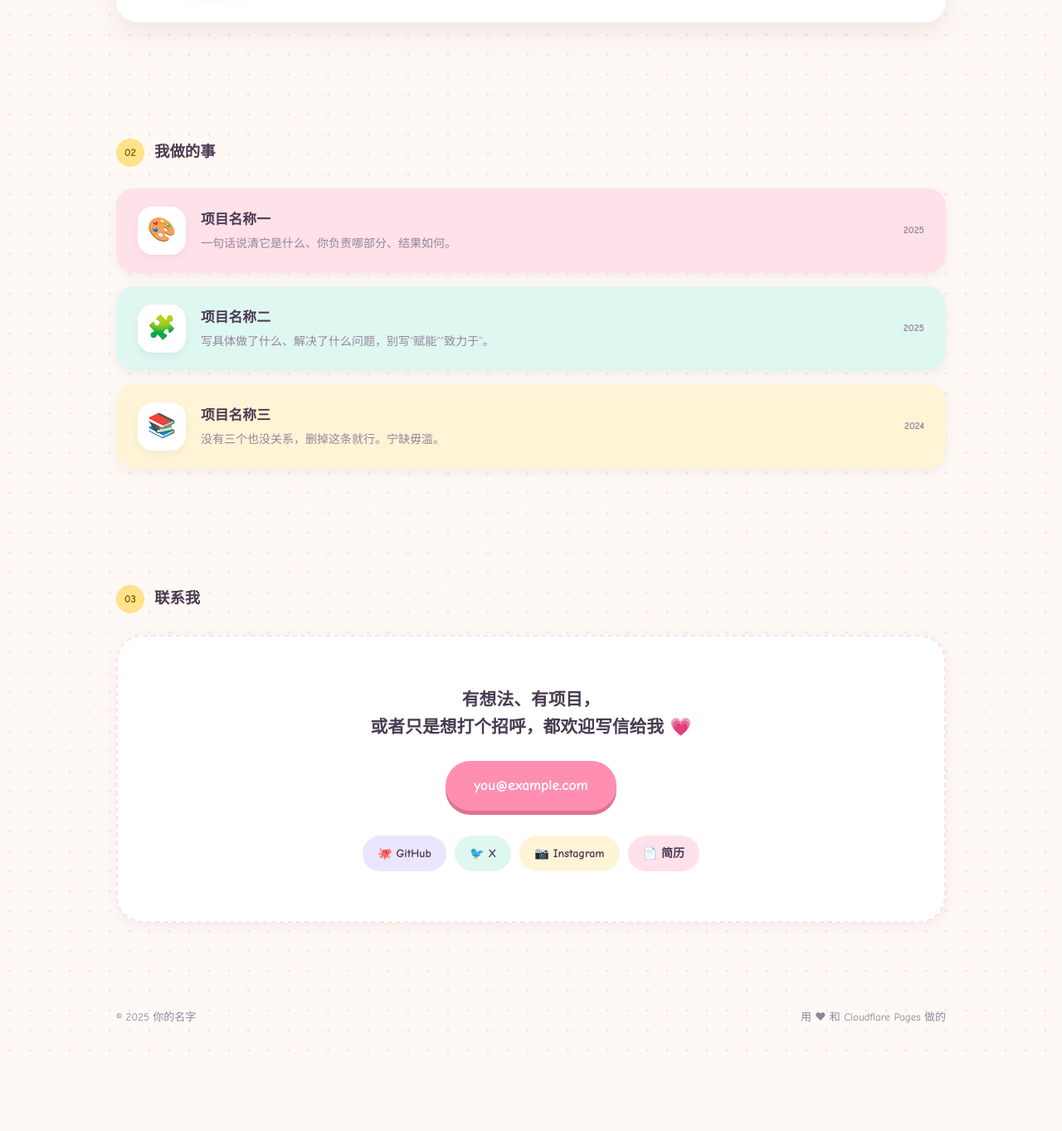
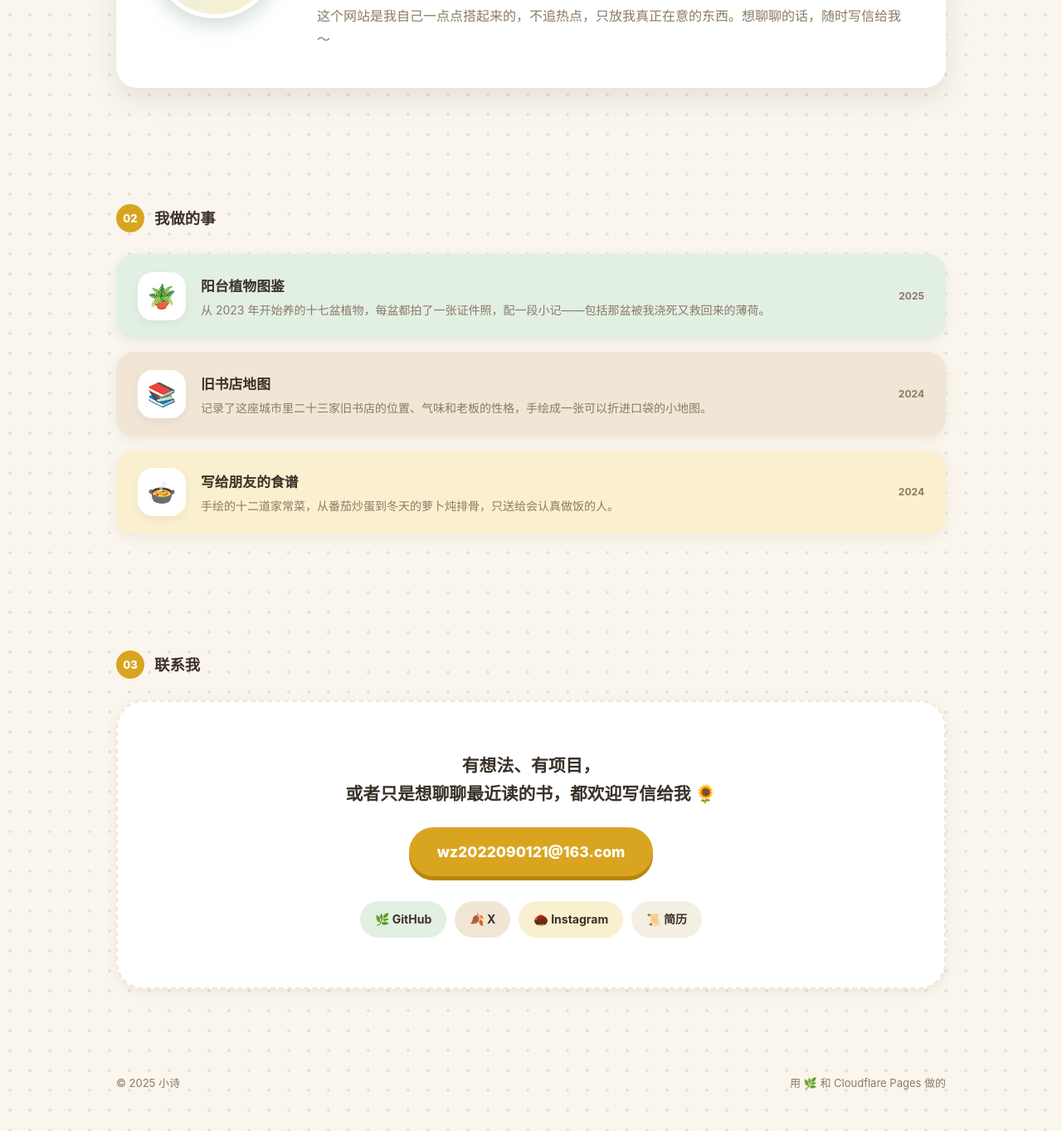
Before and after one commit to wz2022090121-dev/my-home, a plain HTML site: page index.html in a window 1280 px wide. Shown: the part 1002-2365 px from the top of the page at 83% size. Before the commit the page ends 2285 px from the top, so only its background shows below. Drawn offline with Linux system fonts and the light colour scheme.

Commit message:
Update index.html

```diff
--- a/index.html
+++ b/index.html
@@ -3,29 +3,28 @@
 <head>
 <meta charset="UTF-8" />
 <meta name="viewport" content="width=device-width, initial-scale=1" />
-<title>你的名字 ✨ 个人空间</title>
+<title>小诗 ✿ 个人空间</title>
 <script>document.documentElement.classList.add('js')</script>
 <style>
   :root {
-    /* ===== 换配色，改下面这 6 组就行 ===== */
-    --bg: #fff9f5;
-    --ink: #4a3b52;
-    --muted: #93859a;
-    --pink: #ff8fb1;
-    --pink-soft: #ffe1ea;
-    --mint: #7ed9c3;
-    --mint-soft: #dff7f1;
-    --lemon: #ffe28a;
-    --lemon-soft: #fff4d6;
-    --lavender: #c9b6f7;
-    --lavender-soft: #ece5ff;
+    --bg: #faf6ee;
+    --ink: #3a3128;
+    --muted: #8a7a66;
+    --green: #4f7f5e;
+    --green-deep: #35604a;
+    --green-soft: #e2efe3;
+    --brown: #8b6b47;
+    --brown-soft: #f1e6d6;
+    --gold: #d9a521;
+    --gold-soft: #faf0cf;
+    --cream-soft: #f3efe2;
 
     --card: #ffffff;
-    --shadow-sm: 0 4px 14px rgba(74, 59, 82, .07);
-    --shadow: 0 12px 32px rgba(74, 59, 82, .10);
+    --shadow-sm: 0 4px 14px rgba(58, 49, 40, .07);
+    --shadow: 0 12px 32px rgba(58, 49, 40, .11);
     --radius: 26px;
     --max: 1000px;
-    --font: "Yuanti SC", "YouYuan", "幼圆", "Chalkboard SE", "Comic Sans MS",
+    --font: "Yuanti SC", "YouYuan", "幼圆", "Chalkboard SE",
             "PingFang SC", "Hiragino Sans GB", "Microsoft YaHei",
             -apple-system, BlinkMacSystemFont, sans-serif;
   }
@@ -35,7 +34,7 @@
   body {
     font-family: var(--font);
     background-color: var(--bg);
-    background-image: radial-gradient(rgba(255, 143, 177, .16) 1.6px, transparent 1.6px);
+    background-image: radial-gradient(rgba(139, 107, 71, .15) 1.6px, transparent 1.6px);
     background-size: 24px 24px;
     color: var(--ink);
     font-size: 16px;
@@ -45,10 +44,9 @@
   }
   .wrap { max-width: var(--max); margin: 0 auto; }
   a { color: inherit; text-decoration: none; }
-  ::selection { background: var(--pink); color: #fff; }
+  ::selection { background: var(--gold); color: #fff; }
   img { display: block; }
 
-  /* ===== 顶部导航 ===== */
   header {
     display: flex; align-items: center; justify-content: space-between;
     gap: 14px; flex-wrap: wrap; padding: 26px 0 6px;
@@ -57,7 +55,7 @@
     font-size: 17px; font-weight: 800; letter-spacing: .02em;
     display: inline-flex; align-items: center; gap: 6px;
   }
-  .logo span { color: var(--pink); font-size: 15px; }
+  .logo span { color: var(--green); font-size: 15px; }
   nav {
     display: flex; gap: 4px;
     background: var(--card);
@@ -70,9 +68,8 @@
     font-size: 14px; font-weight: 600; color: var(--muted);
     transition: background .2s, color .2s, transform .2s;
   }
-  nav a:hover { background: var(--pink-soft); color: var(--ink); transform: translateY(-1px); }
+  nav a:hover { background: var(--green-soft); color: var(--green-deep); transform: translateY(-1px); }
 
-  /* ===== 首屏 ===== */
   .hero {
     position: relative;
     padding: clamp(48px, 10vw, 100px) 0 clamp(40px, 7vw, 72px);
@@ -83,10 +80,10 @@
     animation: float 4.5s ease-in-out infinite;
     user-select: none;
   }
-  .s1 { top: 12%; right: 8%; font-size: 26px; color: var(--pink); }
-  .s2 { top: 46%; right: 18%; font-size: 18px; color: var(--lemon); animation-delay: .9s; }
-  .s3 { top: 74%; left: 6%; font-size: 20px; color: var(--lavender); animation-delay: 1.7s; }
-  .s4 { top: 18%; left: 12%; font-size: 15px; color: var(--mint); animation-delay: 2.3s; }
+  .s1 { top: 12%; right: 8%; font-size: 26px; color: var(--gold); }
+  .s2 { top: 46%; right: 18%; font-size: 18px; color: var(--green); animation-delay: .9s; }
+  .s3 { top: 74%; left: 6%; font-size: 20px; color: var(--brown); animation-delay: 1.7s; }
+  .s4 { top: 18%; left: 12%; font-size: 15px; color: var(--gold); animation-delay: 2.3s; }
 
   .badge {
     display: inline-block;
@@ -96,7 +93,7 @@
     box-shadow: var(--shadow-sm);
     font-size: 14px;
     font-weight: 600;
-    color: var(--muted);
+    color: var(--brown);
     margin-bottom: 28px;
   }
   h1 {
@@ -109,7 +106,8 @@
   h1 em {
     font-style: normal;
     white-space: nowrap;
-    background: linear-gradient(transparent 60%, var(--lemon) 60% 94%, transparent 94%);
+    color: var(--green-deep);
+    background: linear-gradient(transparent 60%, var(--gold-soft) 60% 94%, transparent 94%);
     padding: 0 4px;
   }
   .lede {
@@ -132,18 +130,17 @@
     transition: transform .15s ease, box-shadow .15s ease, background .2s;
   }
   .btn-primary {
-    background: var(--pink); color: #fff;
-    box-shadow: 0 5px 0 #e0728f;
+    background: var(--green); color: #fff;
+    box-shadow: 0 5px 0 var(--green-deep);
   }
-  .btn-primary:hover { transform: translateY(-2px); box-shadow: 0 7px 0 #e0728f; }
-  .btn-primary:active { transform: translateY(3px); box-shadow: 0 1px 0 #e0728f; }
+  .btn-primary:hover { transform: translateY(-2px); box-shadow: 0 7px 0 var(--green-deep); }
+  .btn-primary:active { transform: translateY(3px); box-shadow: 0 1px 0 var(--green-deep); }
   .btn-ghost {
     background: var(--card); color: var(--ink);
     box-shadow: var(--shadow-sm);
   }
-  .btn-ghost:hover { transform: translateY(-2px); background: var(--mint-soft); }
+  .btn-ghost:hover { transform: translateY(-2px); background: var(--gold-soft); }
 
-  /* ===== 分区标题 ===== */
   section { padding: clamp(40px, 7vw, 70px) 0; }
   .sec-title {
     display: flex; align-items: center; gap: 12px;
@@ -154,13 +151,12 @@
     display: grid; place-items: center;
     width: 34px; height: 34px;
     border-radius: 50%;
-    background: var(--lemon);
+    background: var(--gold);
     font-size: 13px;
-    color: #7a5c00;
+    color: #fff;
     flex-shrink: 0;
   }
 
-  /* ===== 关于我 ===== */
   .about-card {
     display: flex; align-items: center; gap: clamp(24px, 5vw, 48px);
     background: var(--card);
@@ -173,9 +169,9 @@
     width: clamp(110px, 20vw, 150px);
     aspect-ratio: 1;
     border-radius: 50%;
-    background: linear-gradient(135deg, var(--pink-soft), var(--lavender-soft));
+    background: linear-gradient(135deg, var(--green-soft), var(--gold-soft));
     border: 5px solid #fff;
-    box-shadow: 0 8px 24px rgba(255, 143, 177, .3);
+    box-shadow: 0 8px 24px rgba(79, 127, 94, .28);
     display: grid; place-items: center;
     overflow: hidden;
     flex-shrink: 0;
@@ -192,7 +188,6 @@
   .about-text p + p { margin-top: 14px; }
   .about-text strong { color: var(--ink); font-weight: 700; }
 
-  /* ===== 作品卡片 ===== */
   .cards { display: grid; gap: 16px; }
   .card {
     display: flex; align-items: center; gap: 18px;
@@ -205,17 +200,16 @@
     transform: translateY(-4px) rotate(-.6deg);
     box-shadow: var(--shadow);
   }
-  .c-pink { background: var(--pink-soft); }
-  .c-mint { background: var(--mint-soft); }
-  .c-lemon { background: var(--lemon-soft); }
-  .c-lavender { background: var(--lavender-soft); }
+  .c-green { background: var(--green-soft); }
+  .c-brown { background: var(--brown-soft); }
+  .c-gold  { background: var(--gold-soft); }
   .card-emoji {
     width: 58px; height: 58px; flex-shrink: 0;
     display: grid; place-items: center;
     font-size: 28px;
     background: #fff;
     border-radius: 18px;
-    box-shadow: 0 4px 10px rgba(74, 59, 82, .06);
+    box-shadow: 0 4px 10px rgba(58, 49, 40, .06);
   }
   .card-body { flex: 1; min-width: 0; }
   .card-body h3 { font-size: 1.05rem; font-weight: 800; margin-bottom: 2px; }
@@ -225,11 +219,10 @@
     flex-shrink: 0;
   }
 
-  /* ===== 联系 ===== */
   .contact-card {
     text-align: center;
     background: var(--card);
-    border: 2px dashed var(--pink-soft);
+    border: 2px dashed var(--brown-soft);
     border-radius: 32px;
     padding: clamp(32px, 7vw, 60px) clamp(24px, 5vw, 48px);
     box-shadow: var(--shadow-sm);
@@ -246,15 +239,15 @@
     margin: 24px 0 30px;
     padding: 14px 34px;
     border-radius: 999px;
-    background: var(--pink);
+    background: var(--gold);
     color: #fff;
     font-weight: 800;
     font-size: clamp(.95rem, 2.2vw, 1.1rem);
-    box-shadow: 0 5px 0 #e0728f;
+    box-shadow: 0 5px 0 #b8860b;
     transition: transform .15s ease, box-shadow .15s ease;
   }
-  .mail:hover { transform: translateY(-2px); box-shadow: 0 7px 0 #e0728f; }
-  .mail:active { transform: translateY(3px); box-shadow: 0 1px 0 #e0728f; }
+  .mail:hover { transform: translateY(-2px); box-shadow: 0 7px 0 #b8860b; }
+  .mail:active { transform: translateY(3px); box-shadow: 0 1px 0 #b8860b; }
 
   .socials {
     display: flex; justify-content: center; flex-wrap: wrap; gap: 10px;
@@ -264,15 +257,14 @@
     padding: 9px 18px;
     border-radius: 999px;
     font-size: 14px; font-weight: 700;
-    background: var(--lavender-soft);
+    background: var(--green-soft);
     transition: transform .2s, background .2s;
   }
-  .socials a:nth-child(2) { background: var(--mint-soft); }
-  .socials a:nth-child(3) { background: var(--lemon-soft); }
-  .socials a:nth-child(4) { background: var(--pink-soft); }
+  .socials a:nth-child(2) { background: var(--brown-soft); }
+  .socials a:nth-child(3) { background: var(--gold-soft); }
+  .socials a:nth-child(4) { background: var(--cream-soft); }
   .socials a:hover { transform: translateY(-3px) rotate(-2deg); }
 
-  /* ===== 页脚 ===== */
   footer {
     display: flex; justify-content: space-between; flex-wrap: wrap;
     gap: 10px;
@@ -281,7 +273,6 @@
     color: var(--muted);
   }
 
-  /* ===== 进场动画（无 JS 也能正常显示） ===== */
   .js .reveal {
     opacity: 0; transform: translateY(18px);
     transition: opacity .7s ease, transform .7s cubic-bezier(.2,.7,.2,1);
@@ -293,7 +284,6 @@
     50% { transform: translateY(-10px) rotate(8deg); }
   }
 
-  /* ===== 移动端 ===== */
   @media (max-width: 700px) {
     body { padding: 0 18px; }
     header { padding: 20px 0 4px; }
@@ -318,7 +308,7 @@
 <div class="wrap">
 
   <header>
-    <a class="logo" href="#top">你的名字 <span>✿</span></a>
+    <a class="logo" href="#top">小诗 <span>🌿</span></a>
     <nav>
       <a href="#about">关于</a>
       <a href="#work">作品</a>
@@ -335,15 +325,15 @@
       <span class="sparkle s3">✦</span>
       <span class="sparkle s4">✧</span>
 
-      <span class="badge reveal">🌸 欢迎来到我的小角落</span>
-      <h1 class="reveal">你好呀，<br>我是<em>你的名字</em> 👋</h1>
+      <span class="badge reveal">🌾 欢迎来到小诗的角落</span>
+      <h1 class="reveal">你好呀，<br>我是<em>小诗</em> 👋</h1>
       <p class="lede reveal">
-        一个喜欢 <strong>画画 / 写代码 / 拍照</strong> 的人。
-        这个小角落放着我做的、喜欢的、想分享的一切 ☁️
+        一个喜欢 <strong>养植物、逛旧书店、写点小东西</strong> 的人。
+        这里放着我慢慢攒下来的日常、手作，和一些不想丢掉的小事 🍂
       </p>
       <div class="actions reveal">
-        <a class="btn btn-primary" href="#work">看看我做的 🍰</a>
-        <a class="btn btn-ghost" href="mailto:you@example.com">找我聊天 💌</a>
+        <a class="btn btn-primary" href="#work">翻翻我的东西 🌱</a>
+        <a class="btn btn-ghost" href="mailto:wz2022090121@163.com">找我聊天 ✉️</a>
       </div>
     </section>
 
@@ -352,14 +342,14 @@
       <h2 class="sec-title reveal"><span>01</span>关于我</h2>
       <div class="about-card reveal">
         <div class="avatar-wrap">
-          <!-- 有照片就放 avatar.jpg 在同一文件夹；没有就让它空着，会显示 🐱 -->
-          <img src="avatar.jpg" alt="我的照片" onerror="this.remove()" />
-          <span class="avatar-fallback">🐱</span>
+          <!-- 有照片就放 avatar.jpg 在同一文件夹；没有会显示 🦌 -->
+          <img src="avatar.jpg" alt="小诗的照片" onerror="this.remove()" />
+          <span class="avatar-fallback">🦌</span>
         </div>
         <div class="about-text">
-          <p>我是<strong>你的名字</strong>，目前在<strong>你的城市</strong>做<strong>你的事</strong>。喜欢把复杂的东西拆开，再用更简单的方式拼回去。</p>
-          <p>工作之外，我大概在<strong>爬山 / 拍胶片 / 读科幻</strong>。这里不追热点，只放我真正在意的东西 ✨</p>
-          <p>想聊聊的话，随时给我写信～</p>
+          <p>我是<strong>小诗</strong>，这个名字是妈妈取的。她说希望我的人生过得像一首小诗——不用很长，但要读起来舒服。目前住在<strong>杭州</strong>，做着一份和<strong>界面设计</strong>有关的工作。</p>
+          <p>下班以后，我大部分时间待在阳台上。那里有十七盆植物，一盆比一盆难养，但我还是每天给它们浇水、拍照、记下哪片叶子又黄了。周末会去旧书店翻一下午，偶尔写点没人看的小文章，写完就塞进抽屉里 🌿</p>
+          <p>这个网站是我自己一点点搭起来的，不追热点，只放我真正在意的东西。想聊聊的话，随时写信给我～</p>
         </div>
       </div>
     </section>
@@ -368,27 +358,27 @@
     <section id="work">
       <h2 class="sec-title reveal"><span>02</span>我做的事</h2>
       <div class="cards">
-        <a class="card c-pink reveal" href="#" target="_blank" rel="noopener">
-          <span class="card-emoji">🎨</span>
+        <a class="card c-green reveal" href="#" target="_blank" rel="noopener">
+          <span class="card-emoji">🪴</span>
           <div class="card-body">
-            <h3>项目名称一</h3>
-            <p>一句话说清它是什么、你负责哪部分、结果如何。</p>
+            <h3>阳台植物图鉴</h3>
+            <p>从 2023 年开始养的十七盆植物，每盆都拍了一张证件照，配一段小记——包括那盆被我浇死又救回来的薄荷。</p>
           </div>
           <span class="card-year">2025</span>
         </a>
-        <a class="card c-mint reveal" href="#" target="_blank" rel="noopener">
-          <span class="card-emoji">🧩</span>
-          <div class="card-body">
-            <h3>项目名称二</h3>
-            <p>写具体做了什么、解决了什么问题，别写“赋能”“致力于”。</p>
-          </div>
-          <span class="card-year">2025</span>
-        </a>
-        <a class="card c-lemon reveal" href="#" target="_blank" rel="noopener">
+        <a class="card c-brown reveal" href="#" target="_blank" rel="noopener">
           <span class="card-emoji">📚</span>
           <div class="card-body">
-            <h3>项目名称三</h3>
-            <p>没有三个也没关系，删掉这条就行。宁缺毋滥。</p>
+            <h3>旧书店地图</h3>
+            <p>记录了这座城市里二十三家旧书店的位置、气味和老板的性格，手绘成一张可以折进口袋的小地图。</p>
+          </div>
+          <span class="card-year">2024</span>
+        </a>
+        <a class="card c-gold reveal" href="#" target="_blank" rel="noopener">
+          <span class="card-emoji">🍲</span>
+          <div class="card-body">
+            <h3>写给朋友的食谱</h3>
+            <p>手绘的十二道家常菜，从番茄炒蛋到冬天的萝卜炖排骨，只送给会认真做饭的人。</p>
           </div>
           <span class="card-year">2024</span>
         </a>
@@ -399,13 +389,13 @@
     <section id="contact">
       <h2 class="sec-title reveal"><span>03</span>联系我</h2>
       <div class="contact-card reveal">
-        <p>有想法、有项目，<br>或者只是想打个招呼，都欢迎写信给我 💗</p>
-        <a class="mail" href="mailto:you@example.com">you@example.com</a>
+        <p>有想法、有项目，<br>或者只是想聊聊最近读的书，都欢迎写信给我 🌻</p>
+        <a class="mail" href="mailto:wz2022090121@163.com">wz2022090121@163.com</a>
         <div class="socials">
-          <a href="https://github.com/" target="_blank" rel="noopener">🐙 GitHub</a>
-          <a href="https://x.com/" target="_blank" rel="noopener">🐦 X</a>
-          <a href="https://www.instagram.com/" target="_blank" rel="noopener">📷 Instagram</a>
-          <a href="#" target="_blank" rel="noopener">📄 简历</a>
+          <a href="https://github.com/" target="_blank" rel="noopener">🌿 GitHub</a>
+          <a href="https://x.com/" target="_blank" rel="noopener">🍂 X</a>
+          <a href="https://www.instagram.com/" target="_blank" rel="noopener">🌰 Instagram</a>
+          <a href="#" target="_blank" rel="noopener">📜 简历</a>
         </div>
       </div>
     </section>
@@ -413,14 +403,13 @@
   </main>
 
   <footer>
-    <span>© 2025 你的名字</span>
-    <span>用 ♥ 和 Cloudflare Pages 做的</span>
+    <span>© 2025 小诗</span>
+    <span>用 🌿 和 Cloudflare Pages 做的</span>
   </footer>
 
 </div>
 
 <script>
-  // 滚动到视口时淡入；不支持就直接显示，不影响内容
   var els = document.querySelectorAll('.reveal');
   if ('IntersectionObserver' in window) {
     var io = new IntersectionObserver(function (entries) {
```
